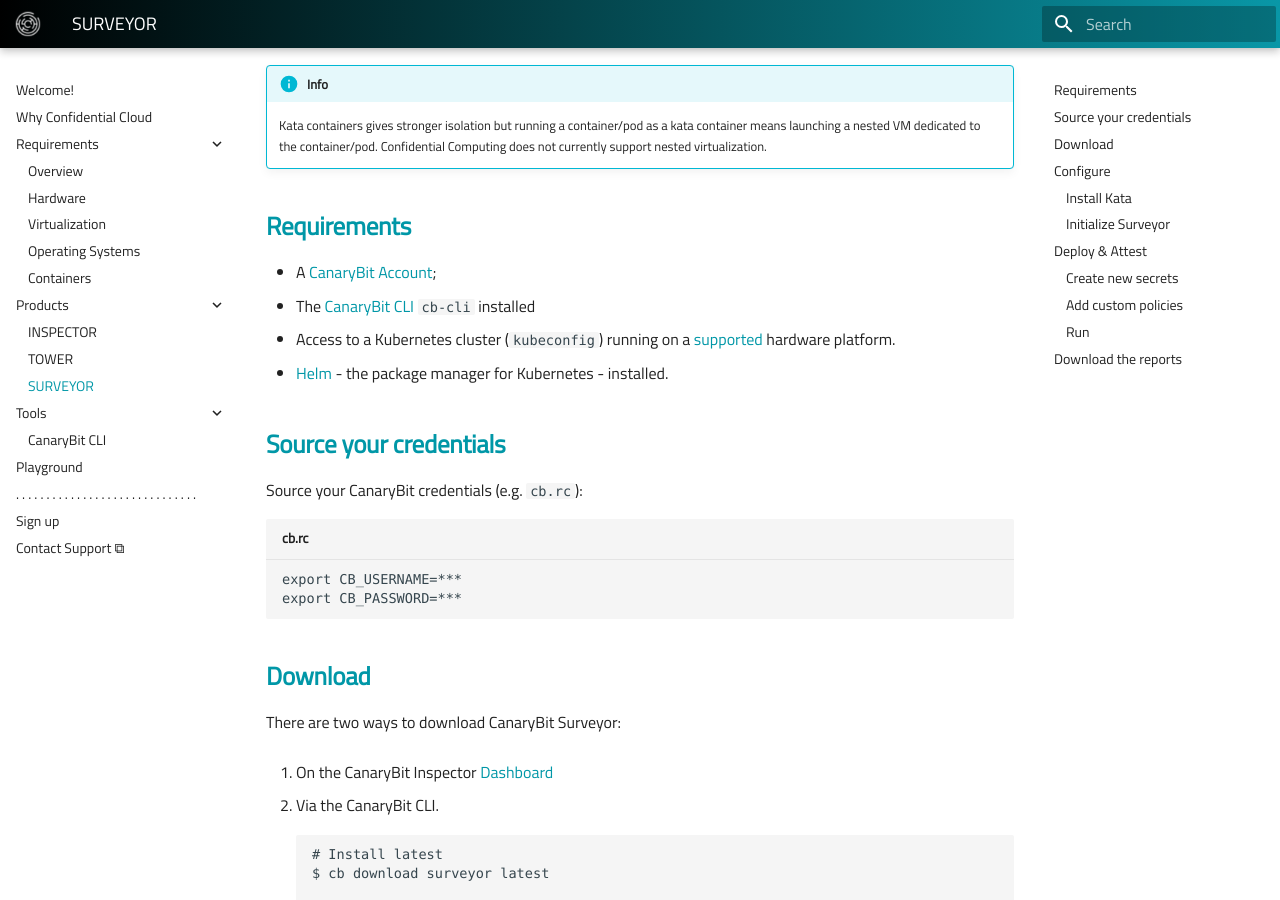
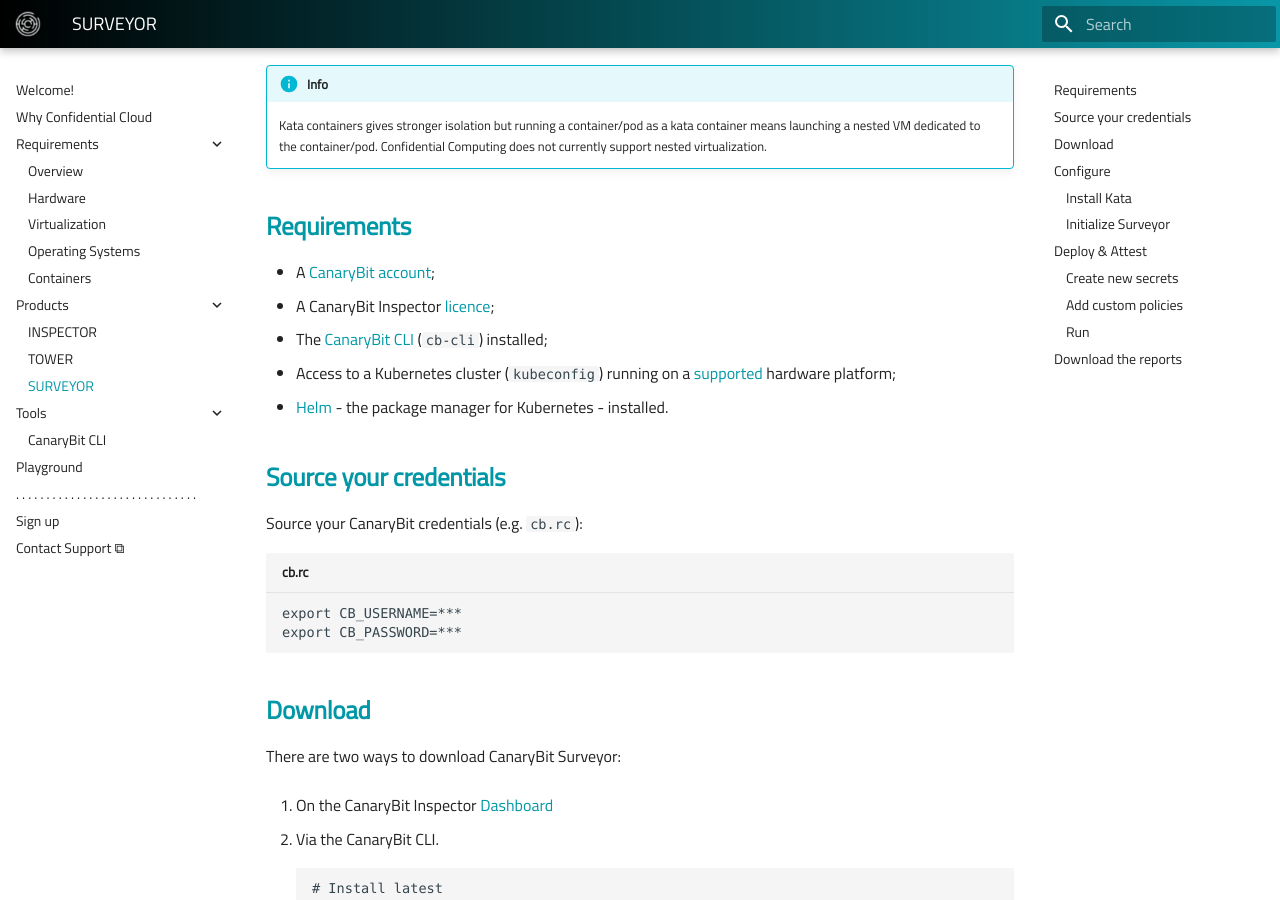
Before and after one commit to canarybit/cc-docs, an MkDocs documentation site: the page built from docs/products/surveyor.md, in a window 1280 px wide and 900 px high, scrolled down 500 px. Built offline with MkDocs 1.6.1 and Material for MkDocs 9.7.7, drawn with Linux system fonts in a browser that asks for light colours.

Commit message:
Improve products doc

```diff
--- a/docs/products/surveyor.md
+++ b/docs/products/surveyor.md
@@ -16,9 +16,10 @@
 
 ## Requirements
 
-- A [CanaryBit Account](https://auth.confidentialcloud.io/signup?client_id=54g4h9tpulnnkmhivgn5nipjki&response_type=code&scope=email+openid+profile&redirect_uri=https%3A%2F%2Fdocs.confidentialcloud.io%2F);
-- The [CanaryBit CLI](https://docs.confidentialcloud.io/tools/cli/) `cb-cli` installed
-- Access to a Kubernetes cluster (`kubeconfig`) running on a [supported](../requirements.md) hardware platform.
+- A [CanaryBit account](https://auth.confidentialcloud.io/signup?client_id=54g4h9tpulnnkmhivgn5nipjki&response_type=code&scope=email+openid+profile&redirect_uri=https%3A%2F%2Fdocs.confidentialcloud.io%2F);
+- A CanaryBit Inspector [licence](./inspector.md#licences);
+- The [CanaryBit CLI](https://docs.confidentialcloud.io/tools/cli/) (`cb-cli`) installed;
+- Access to a Kubernetes cluster (`kubeconfig`) running on a [supported](../requirements.md) hardware platform;
 - [Helm](https://helm.sh) - the package manager for Kubernetes - installed.
 
 ## Source your credentials
```
Also changed, not shown: docs/products/tower.md (+2 -4 lines).
